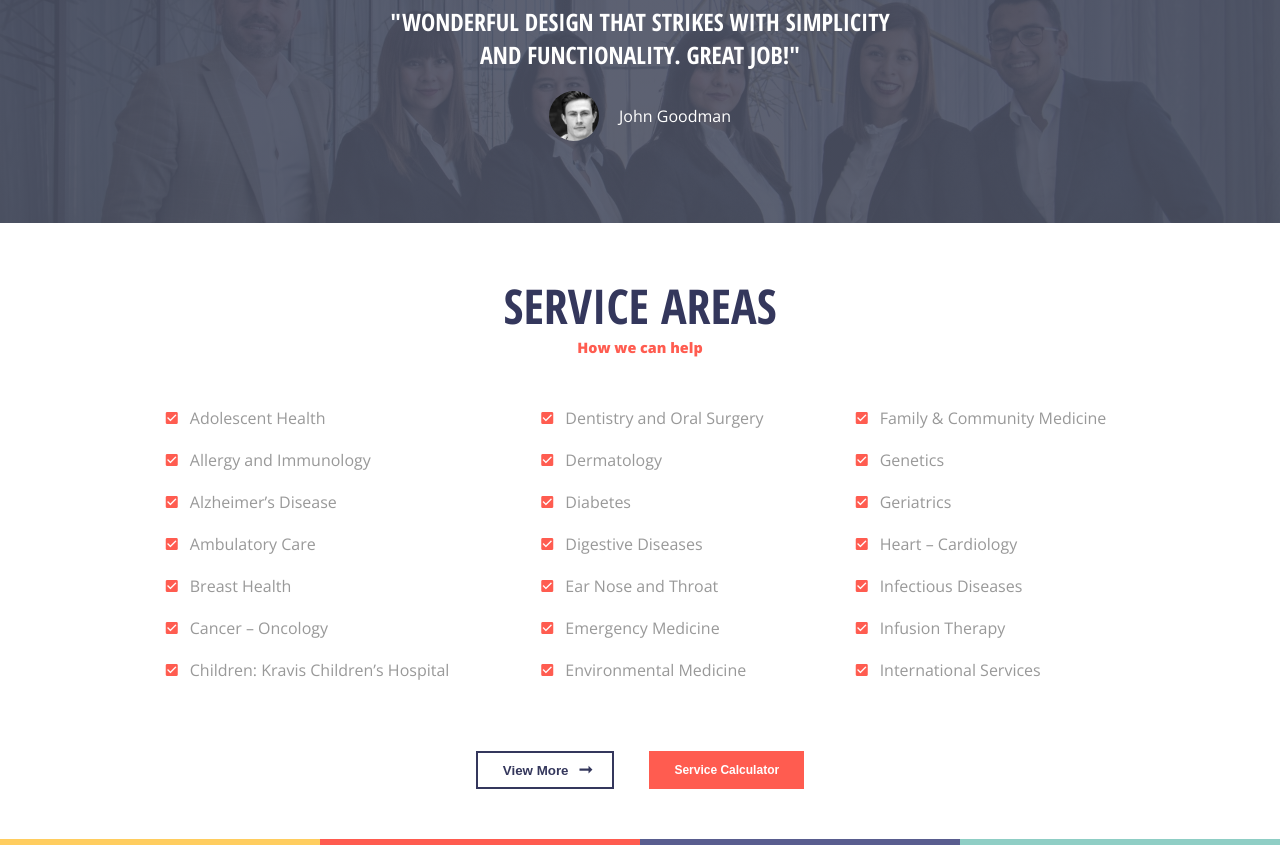
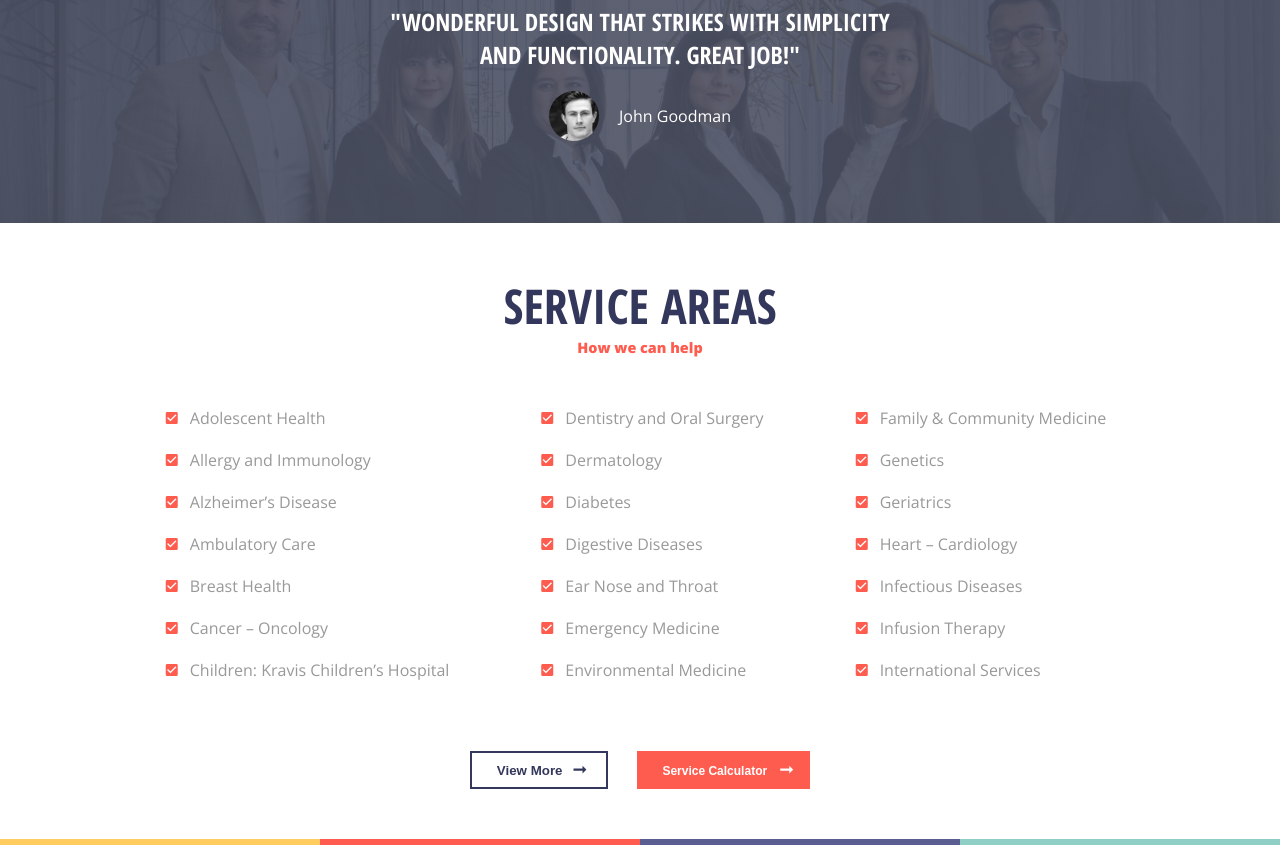
Before and after one commit to smithms91/VanillaJS, a plain HTML site: page index.html in a window 1280 px wide. Shown: the part 1441-2286 px from the top of the page. Drawn offline with nearby package versions, Linux system fonts and the light colour scheme.

Commit message:
Hid register form on load

```diff
--- a/style.css
+++ b/style.css
@@ -49,6 +49,10 @@ body {
 .right_side {
   display: flex;
   position: relative;
+}
+
+.register-form {
+  display: none;
 }
 
 .register {
@@ -647,8 +651,23 @@ nav {
     font-size: .75em;
     cursor: pointer;
     transition: all .3s;
+    padding-top: 3px !important;
   }
 
   .services:hover {
     background-color: rgb(52, 55, 92);
   }
+
+  .services::after {
+    font-family: "Material Icons";
+    content: "arrow_right_alt";
+    position: relative;
+    font-size: 18px;
+    left: 10px;
+    top: 4px;
+    transition: all .3s;
+  }
+
+  .services:hover::after {
+    left: 7px;
+  }
```
Also changed, not shown: 1 other file.
